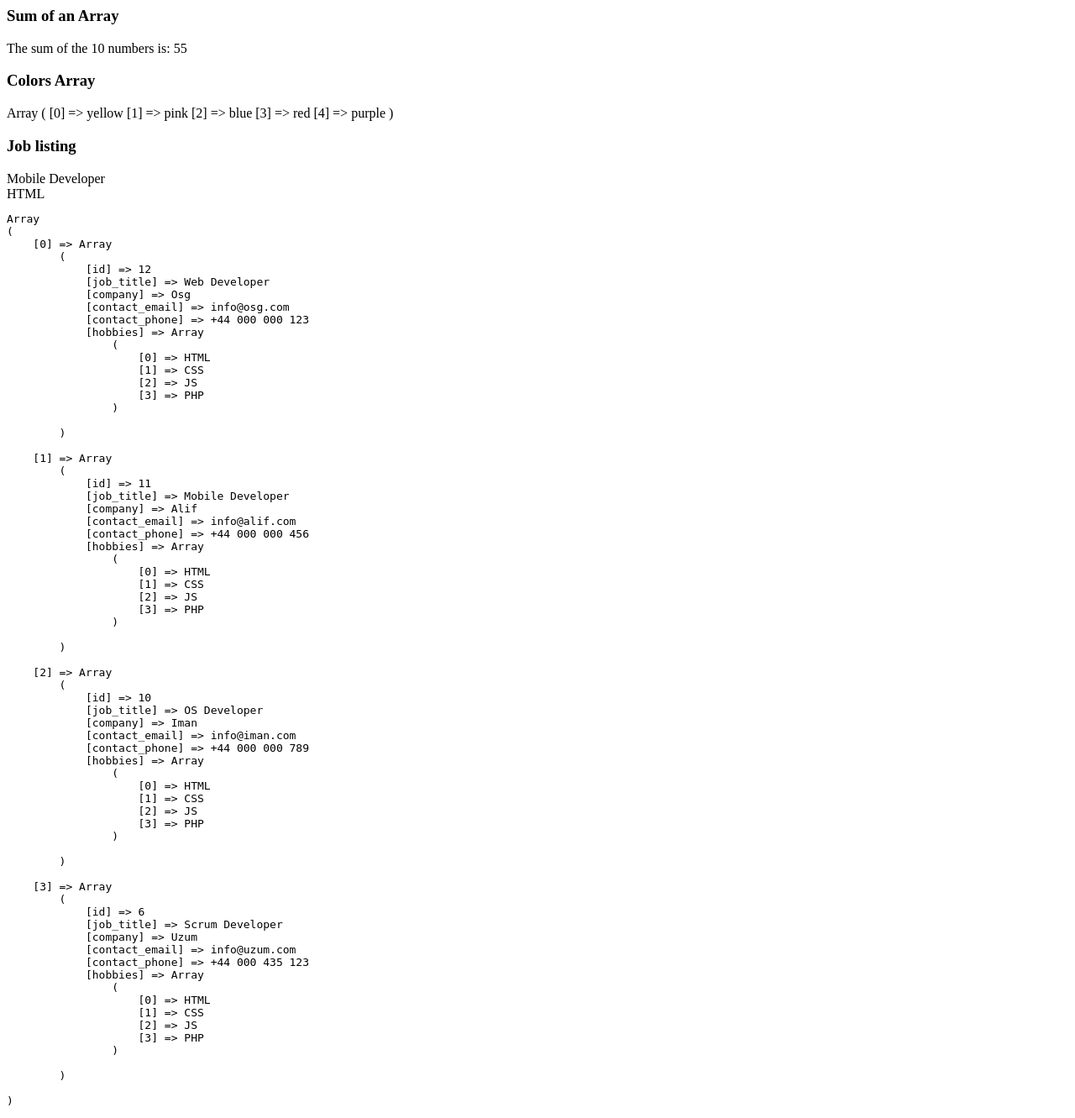
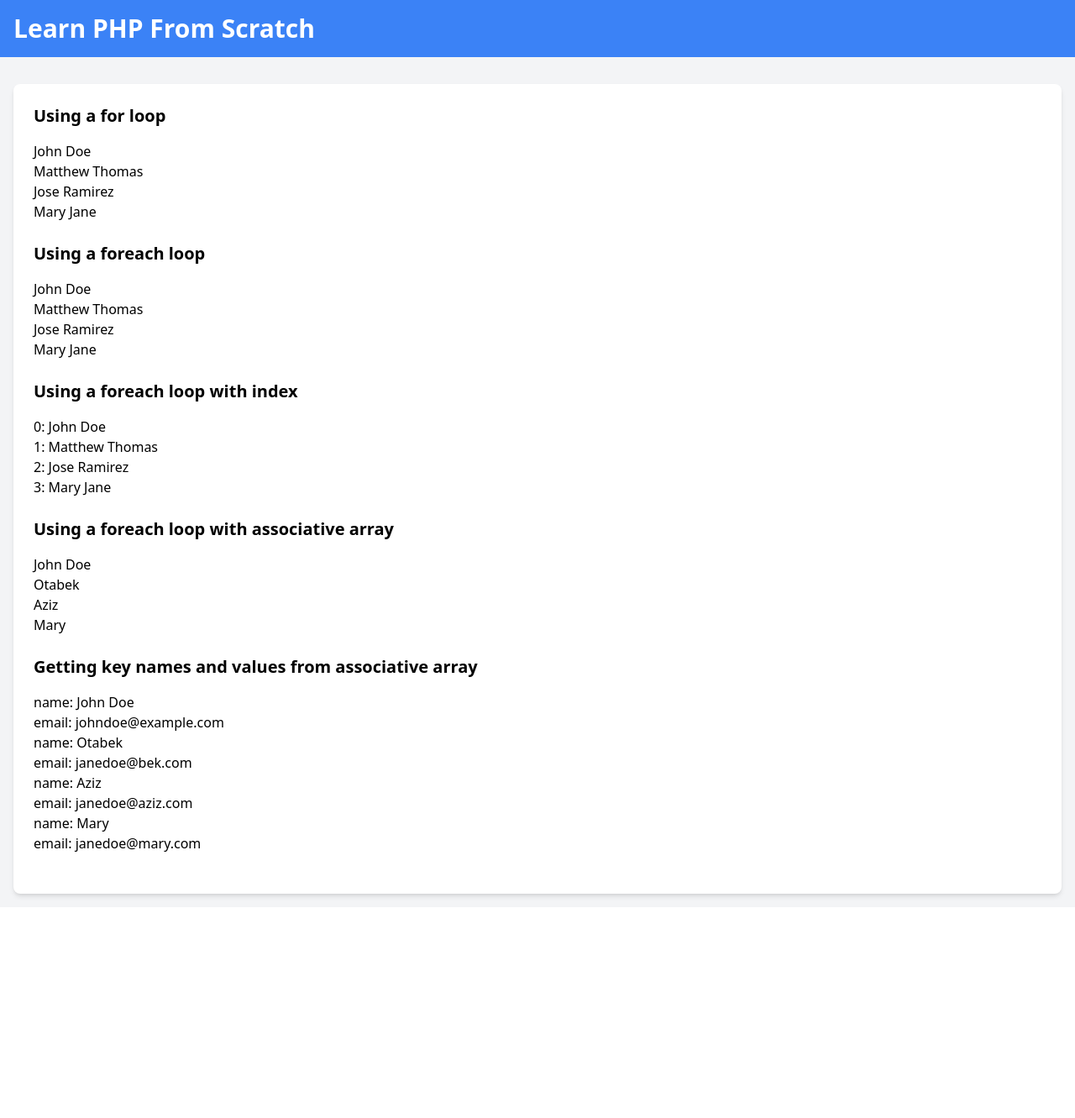
Before and after one commit to otabekkhabibullayev/php-sandbox, a PHP site: page / in a window 1280 px wide. Shown: the whole page at 84% size. After the commit the page ends 1073 px from the top, so only its background shows below. Run offline with PHP 8.4, Linux system fonts and the light colour scheme; some libraries are stand-ins or nearby versions.

Commit message:
Looping Through Arrays

```diff
--- a/index.php
+++ b/index.php
@@ -1,69 +1,66 @@
 <?php
 
-/*
-    Challenge 1: Sum of an array
-    1. Create an array of numbers
-    2. Get the sum of all of the numbers combined and put into a variable.
-    3. Get the amount of numbers in the array and put into a variable.
-    4. Print out 'The sum of the (amount) numbers is: {sum} '. For
-    example, if the array is [1, 2, 3, 4, 5], the output should be 'The
-    sum of the 5 numbers is: 15'.
-*/
-echo '<h3>Sum of an Array</h3>';
+$names = ['John Doe', 'Matthew Thomas', 'Jose Ramirez', 'Mary Jane'];
 
-$numbers = [1, 2, 3, 4, 5, 6, 7, 8, 9, 10];
-$sum = array_sum($numbers);
-$amount = count($numbers);
+$users = [
+    ['name' => 'John Doe', 'email' => 'johndoe@example.com'],
+    ['name' => 'Otabek', 'email' => 'janedoe@bek.com'],
+    ['name' => 'Aziz', 'email' => 'janedoe@aziz.com'],
+    ['name' => 'Mary', 'email' => 'janedoe@mary.com'],
+]
+?>
 
-echo "The sum of the $amount numbers is: $sum";
-
-
-/*
-    Challenge 2: Colors array
-    1. Reverse the '$colors array.
-    2. Add 'purple' and 'orange' to the end of the array.
-    3. Replace the second color with 'pink'
-    4. Remove the last element of the array.
-    You should end up with the following array: ['yellow', 'pink', 'blue', 'red', 'purple']
-*/
-
-echo '<h3>Colors Array</h3>';
-
-$colors = ['red', 'blue', 'orange', 'yellow'];
-$colors = array_reverse($colors);
-array_push($colors, 'purple', 'orange');
-$colors[1] = 'pink';
-array_pop($colors);
-print_r($colors);
-
-/*
-    Challenge 3: Job listings array
-    1. Create a multi-dimensional array of associative arrays of 3 job
-     listings with the fields id, job_title, company, contact_email, and
-    contact_phone. Also add an array field for skills. The skills array
-    should be an array of strings with each skill a person has. For
-    example, 'PHP', 'MySQL', 'JavaScript', 'HTML', 'CSS', etc.
-    2. Create a new listing using the 'array_push() function. The new
-    listing should have the same fields as the others.
-    3. Print out the job_title of the second job listing in the array.
-    4. Print out the first skill of the third job listing in the array.
-*/
-
-
-echo '<h3>Job listing</h3>';
-
-$array = [
-    ['id' => 12, 'job_title' => 'Web Developer', 'company' => 'Osg', 'contact_email' => 'info@osg.com', 'contact_phone' => '+44 000 000 123', 'hobbies' => ['HTML', 'CSS', 'JS', 'PHP']],
-    ['id' => 11, 'job_title' => 'Mobile Developer', 'company' => 'Alif', 'contact_email' => 'info@alif.com', 'contact_phone' => '+44 000 000 456', 'hobbies' => ['HTML', 'CSS', 'JS', 'PHP']],
-    ['id' => 10, 'job_title' => 'OS Developer', 'company' => 'Iman', 'contact_email' => 'info@iman.com', 'contact_phone' => '+44 000 000 789', 'hobbies' => ['HTML', 'CSS', 'JS', 'PHP']],
-];
-
-array_push($array, ['id' => 6, 'job_title' => 'Scrum Developer', 'company' => 'Uzum', 'contact_email' => 'info@uzum.com', 'contact_phone' => '+44 000 435 123', 'hobbies' => ['HTML', 'CSS', 'JS', 'PHP']]);
-
-echo $array[1]['job_title'];
-echo '</br>';
-echo $array[2]['hobbies'][0];
-
-echo '<pre>';
-print_r($array);
-echo '</pre>';
+<!doctype html>
+<html lang="en">
+<head>
+    <meta charset="UTF-8">
+    <meta name="viewport"
+          content="width=device-width, user-scalable=no, initial-scale=1.0, maximum-scale=1.0, minimum-scale=1.0">
+    <meta http-equiv="X-UA-Compatible" content="ie=edge">
+    <script src="https://cdn.tailwindcss.com"></script>
+    <title>PHP from scratch</title>
+</head>
+<body class="bg-gray-100">
+<header class="bg-blue-500 text-white p-4">
+    <div class="container mx-auto">
+        <h1 class="text-3xl font-semibold"><?= 'Learn PHP From Scratch' ?></h1>
+    </div>
+</header>
+<div class="container mx-auto p-4 mt-4">
+    <div class="bg-white rounded-lg shadow-md p-6">
+        <h3 class="text-xl font-semibold mb-4">Using a for loop</h3>
+        <ul class="mb-6">
+            <?php for ($i = 0; $i < count($names); $i++): ?>
+                <li><?= $names[$i] ?></li>
+            <?php endfor; ?>
+        </ul>
+        <h3 class="text-xl font-semibold mb-4">Using a foreach loop</h3>
+        <ul class="mb-6">
+            <?php foreach ($names as $name): ?>
+                <li><?= $name ?></li>
+            <?php endforeach; ?>
+        </ul>
+        <h3 class="text-xl font-semibold mb-4">Using a foreach loop with index</h3>
+        <ul class="mb-6">
+            <?php foreach ($names as  $index => $name): ?>
+                <li><?= "$index: $name" ?></li>
+            <?php endforeach; ?>
+        </ul>
+        <h3 class="text-xl font-semibold mb-4">Using a foreach loop with associative array</h3>
+        <ul class="mb-6">
+            <?php foreach ($users as $user): ?>
+                <li><?= $user['name'] ?></li>
+            <?php endforeach; ?>
+        </ul>
+        <h3 class="text-xl font-semibold mb-4">Getting key names and values from associative array</h3>
+        <ul class="mb-6">
+            <?php foreach ($users as $user): ?>
+                <?php foreach ($user as $key => $value): ?>
+                    <li><?= "$key: $value" ?></li>
+                <?php endforeach; ?>
+            <?php endforeach; ?>
+        </ul>
+    </div>
+</div>
+</body>
+</html>
```
